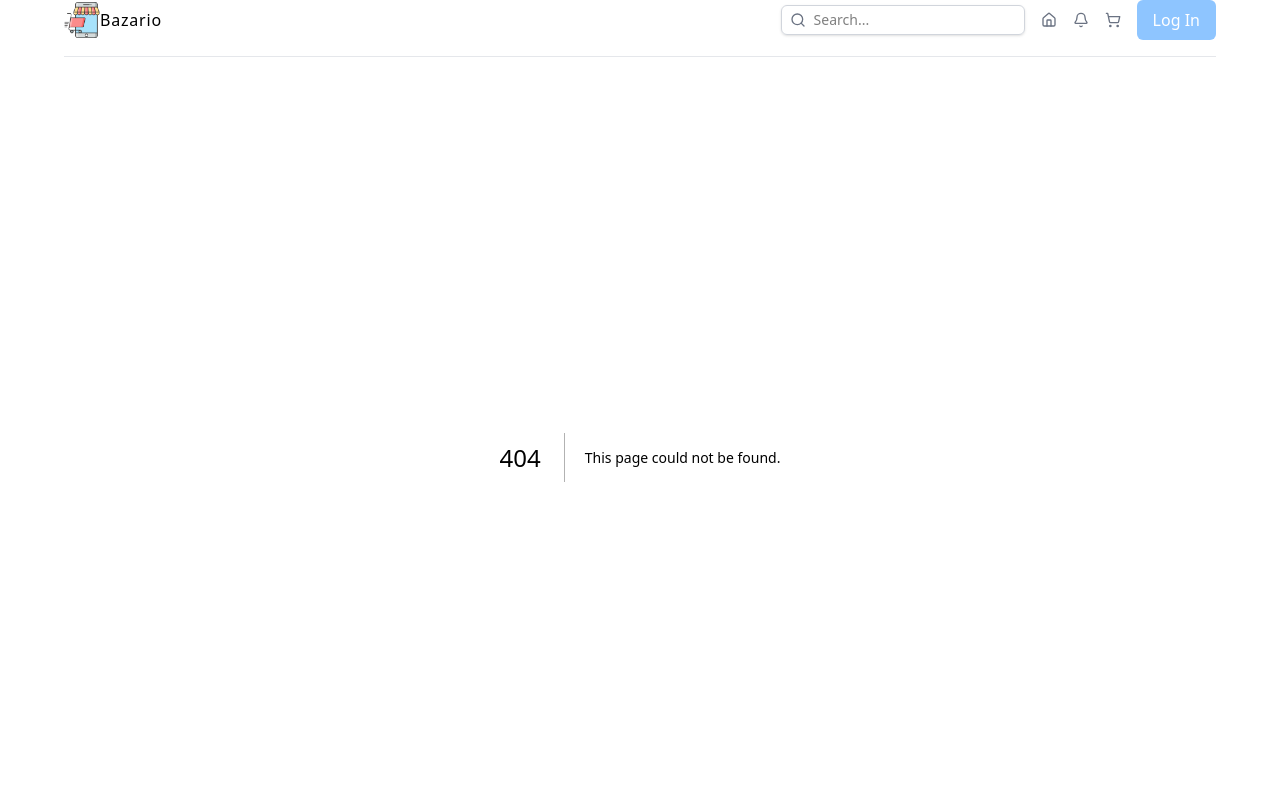
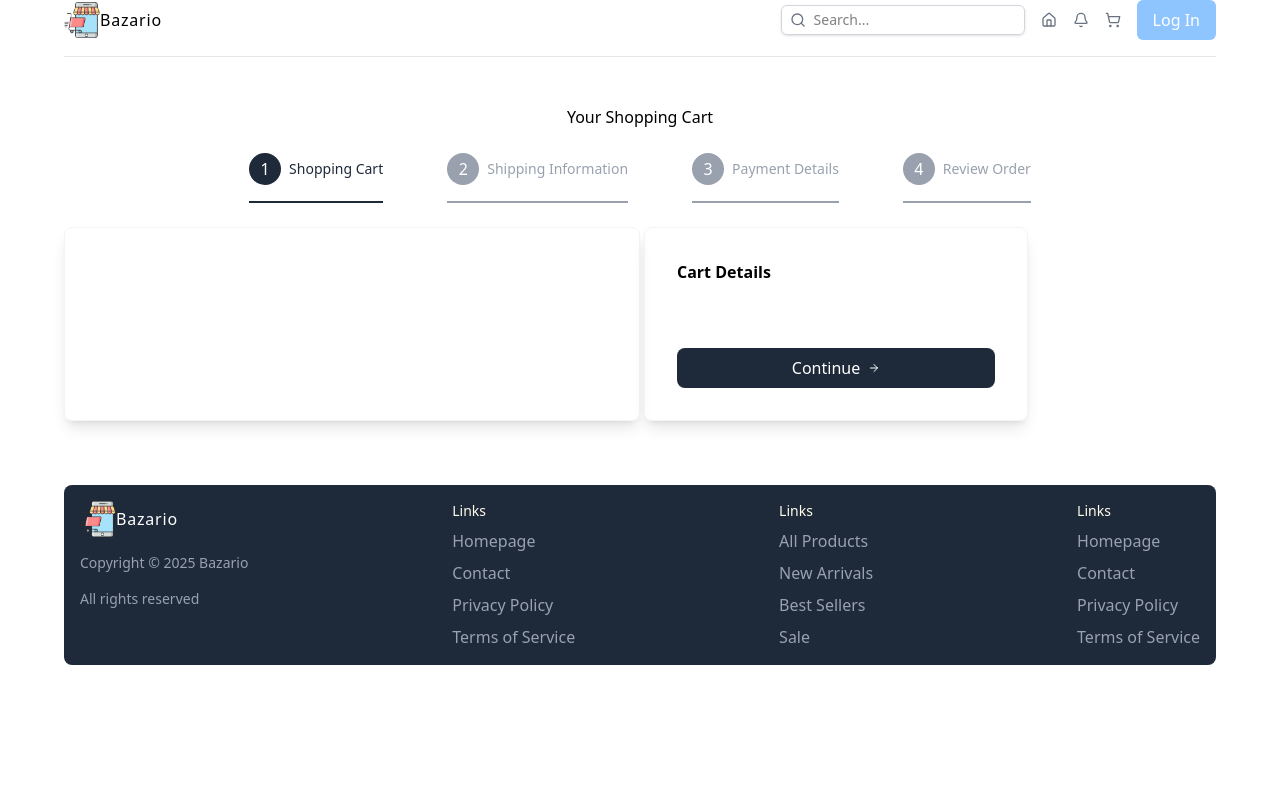
Before and after one commit to yavuzahmet1/ecommerce-dashboard-nextjs, a Next.js app in the folder client/: page /cart in a window 1280 px wide. Before the commit this address had no page. Shown: the top 800 px of the page. Built offline with nearby package versions, Linux system fonts and the light colour scheme.

Commit message:
feat: implement CartPage component with cart items and navigation steps

```diff
--- /dev/null
+++ b/client/src/app/cart/page.tsx
@@ -0,0 +1,100 @@
+"use client";
+
+import { CartItemsType } from "@/types";
+import { ArrowRight } from "lucide-react";
+
+import { useRouter, useSearchParams } from "next/navigation";
+
+const steps = [
+  { id: 1, title: "Shopping Cart" },
+  { id: 2, title: "Shipping Information" },
+  { id: 3, title: "Payment Details" },
+  { id: 4, title: "Review Order" },
+];
+
+const cartItems: CartItemsType = [
+  {
+    id: 1,
+    name: "Adidas CoreFit T-Shirt",
+    shortDescription:
+      "Lorem ipsum dolor sit amet consect adipisicing elit lorem ipsum dolor sit.",
+    description:
+      "Lorem ipsum dolor sit amet consect adipisicing elit lorem ipsum dolor sit. Lorem ipsum dolor sit amet consect adipisicing elit lorem ipsum dolor sit. Lorem ipsum dolor sit amet consect adipisicing elit lorem ipsum dolor sit.",
+    price: 39.9,
+    sizes: ["s", "m", "l", "xl", "xxl"],
+    colors: ["gray", "purple", "green"],
+    images: {
+      gray: "/products/1g.png",
+      purple: "/products/1p.png",
+      green: "/products/1gr.png",
+    },
+    quantity: 2,
+    selectedSize: "m",
+    selectedColor: "gray",
+  },
+  {
+    id: 2,
+    name: "Puma Ultra Warm Zip",
+    shortDescription:
+      "Lorem ipsum dolor sit amet consect adipisicing elit lorem ipsum dolor sit.",
+    description:
+      "Lorem ipsum dolor sit amet consect adipisicing elit lorem ipsum dolor sit. Lorem ipsum dolor sit amet consect adipisicing elit lorem ipsum dolor sit. Lorem ipsum dolor sit amet consect adipisicing elit lorem ipsum dolor sit.",
+    price: 59.9,
+    sizes: ["s", "m", "l", "xl"],
+    colors: ["gray", "green"],
+    images: { gray: "/products/2g.png", green: "/products/2gr.png" },
+    quantity: 1,
+    selectedSize: "l",
+    selectedColor: "green",
+  },
+];
+
+const CartPage = () => {
+  const searhParams = useSearchParams();
+  const router = useRouter();
+  const activeStep = parseInt(searhParams.get("step") || "1");
+  return (
+    <div className="flex flex-col gap-6 items-center justify-center mt-12">
+      <h1>Your Shopping Cart</h1>
+
+      <div className="flex flex-col lg:flex-row items-center gap-8 lg:gap-16">
+        {steps.map((step) => (
+          <div
+            key={step.id}
+            className={`flex items-center gap-2 border-b-2 pb-4 ${
+              activeStep === step.id ? "border-gray-800" : "border-gray-400"
+            }`}
+          >
+            <div
+              className={`w-6 h-6 rounded-full text-white p-4 flex items-center justify-center ${
+                activeStep === step.id ? "bg-gray-800" : "bg-gray-400"
+              }`}
+            >
+              {step.id}
+            </div>
+            <p
+              className={`text-sm font-medium ${
+                step.id === activeStep ? "text-gray-800" : "text-gray-400"
+              }`}
+            >
+              {step.title}
+            </p>
+          </div>
+        ))}
+      </div>
+      <div className="w-full flex flex-col lg:flex-row gap-1">
+        <div className="w-full lg:w-1/2 shadow-lg border-1 border-gray-100 p-8 rounded-lg flex flex-col gap-8"></div>
+        <div className="w-full lg:w-1/3 shadow-lg border-1 border-gray-100 p-8 rounded-lg flex flex-col gap-8">
+          <h2 className="font-semibold">Cart Details</h2>
+          <div></div>
+          <button className="w-full bg-gray-800 text-white p-2 rounded-lg cursor-pointer flex items-center justify-center hover:bg-gray-900 transition">
+            Continue
+            <ArrowRight className="w-3 h-3 inline-block ml-2" />
+          </button>
+        </div>
+      </div>
+    </div>
+  );
+};
+
+export default CartPage;
```
